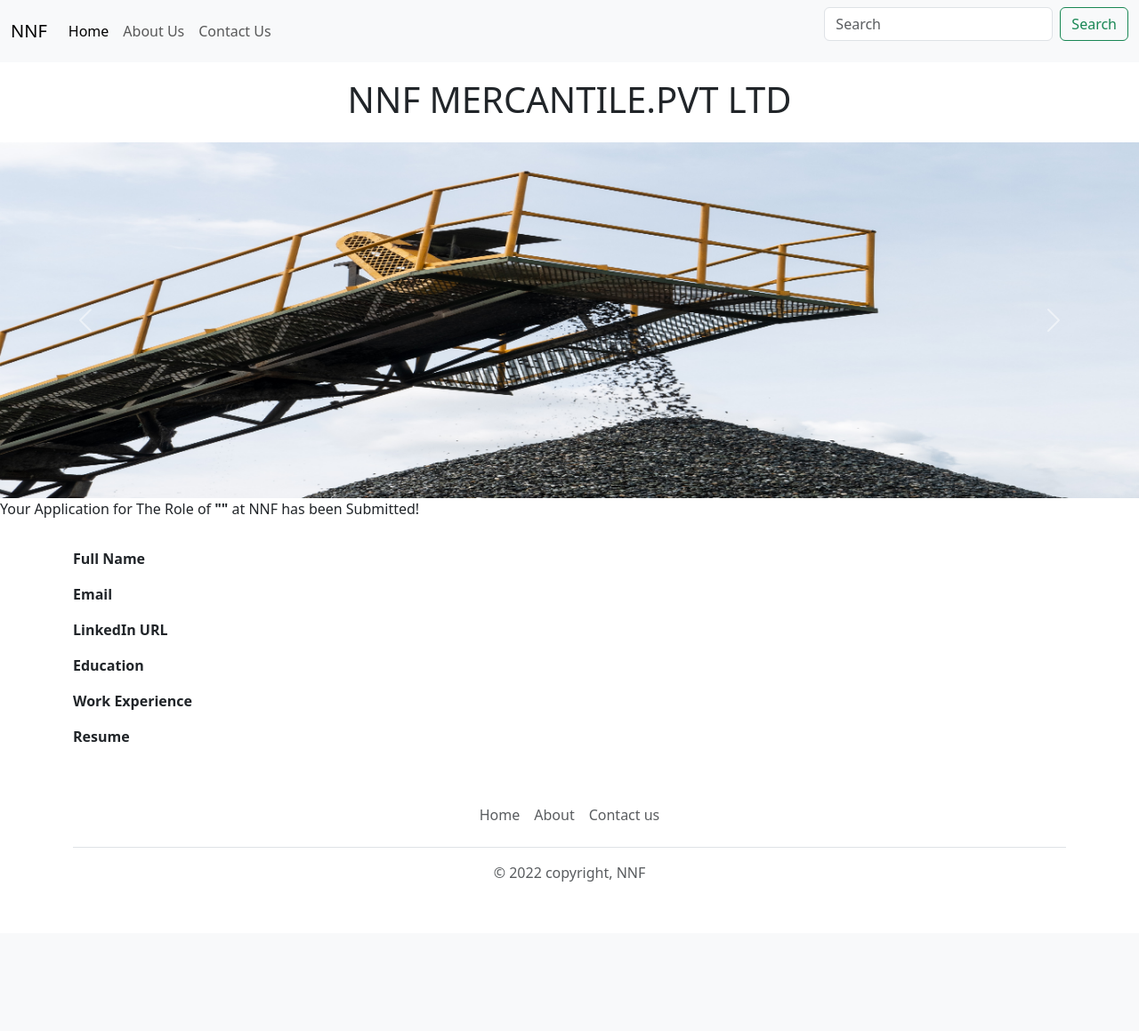
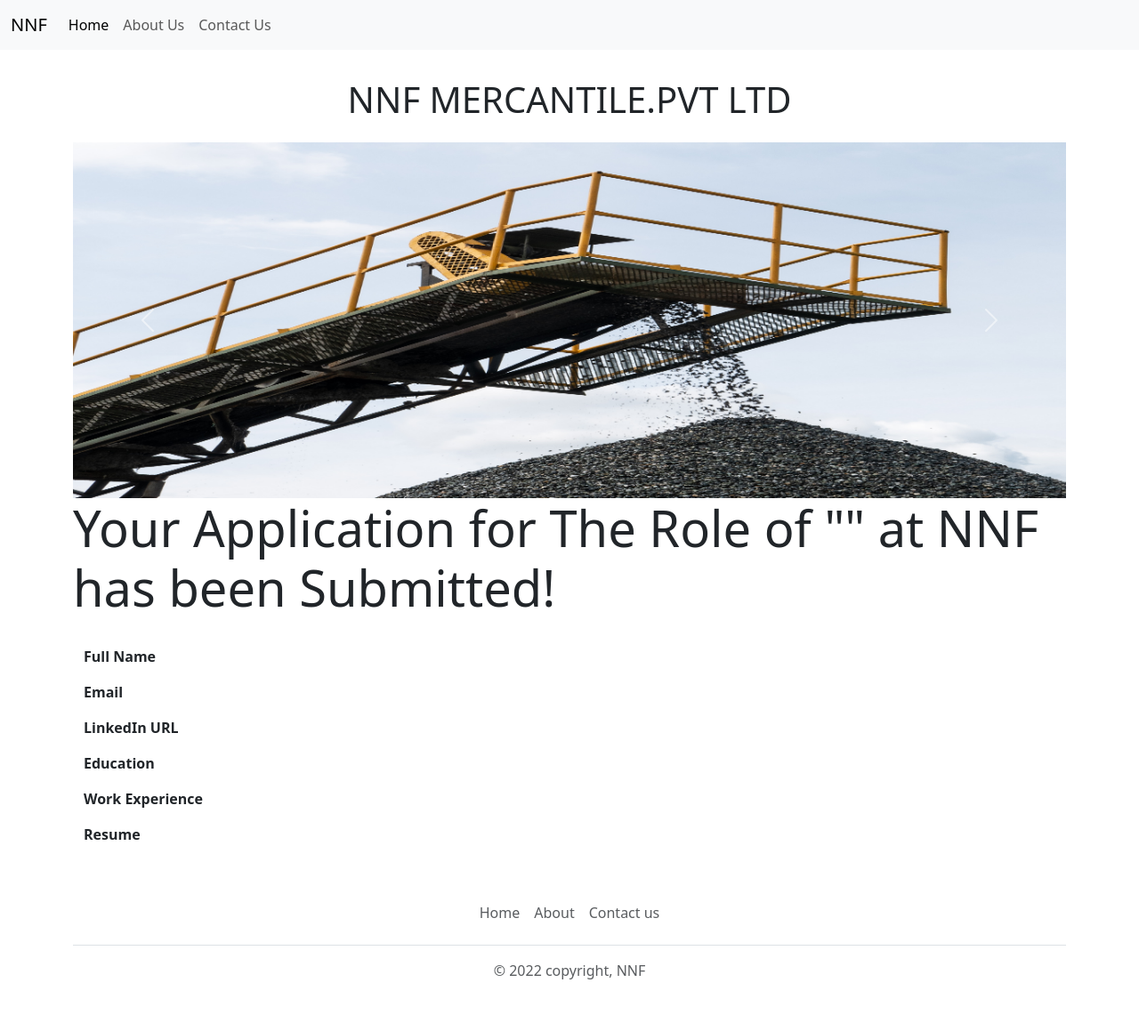
Before and after one commit to cnchoudhari/careers_website, a Flask app: template templates/app_submitted.html in a window 1280 px wide. Shown: the whole page at 89% size. Before the commit the page ends 991 px from the top, so only its background shows below. Run offline with Flask 3, Linux system fonts and the light colour scheme; the template is opened without the code that fills it, so the values that code supplies are empty.

Commit message:
some add code

```diff
--- a/templates/app_submitted.html
+++ b/templates/app_submitted.html
@@ -6,14 +6,15 @@
 </head>
 <body>
   {% include 'navbar.html'%}
+   <div class="container" >
 
   <h1 class="text-center mt-2 mb-4 ">NNF MERCANTILE.PVT LTD</h1>
 
      {% include 'banner.html'%}
 
 
-    <div class="mb-3 d-flex justify-content-left">
-    <p>
+    <div class="mb-3 d-flex justify-content-center">
+    <p class="display-4">
         Your Application for The Role of <b>"{{job['title']}}"</b> at NNF has been Submitted!
       </p>
     </div>
@@ -91,6 +92,7 @@
                       </div>
 
          </div>
+   </div>
    {% include 'footer.html'%}
 
 </body>
--- a/templates/jobpage.html
+++ b/templates/jobpage.html
@@ -13,8 +13,6 @@
    {% include 'banner.html'%}
 
   <div class="text-center mt-4 mb-4 ">
-
-  <h2 style="text-align:center"> About NNF Mercantile </h2> <br>
 
 </div>
 
--- a/templates/navbar.html
+++ b/templates/navbar.html
@@ -15,10 +15,7 @@
         </li>
       </ul>
     </div>
-  <form class="d-flex" role="search">
-      <input class="form-control me-2" type="search" placeholder="Search" aria-label="Search">
-      <button class="btn btn-outline-success" type="submit">Search</button>
-    </form>
+
   </div>
 </nav>
     <div style="height:56px"></div>
```
